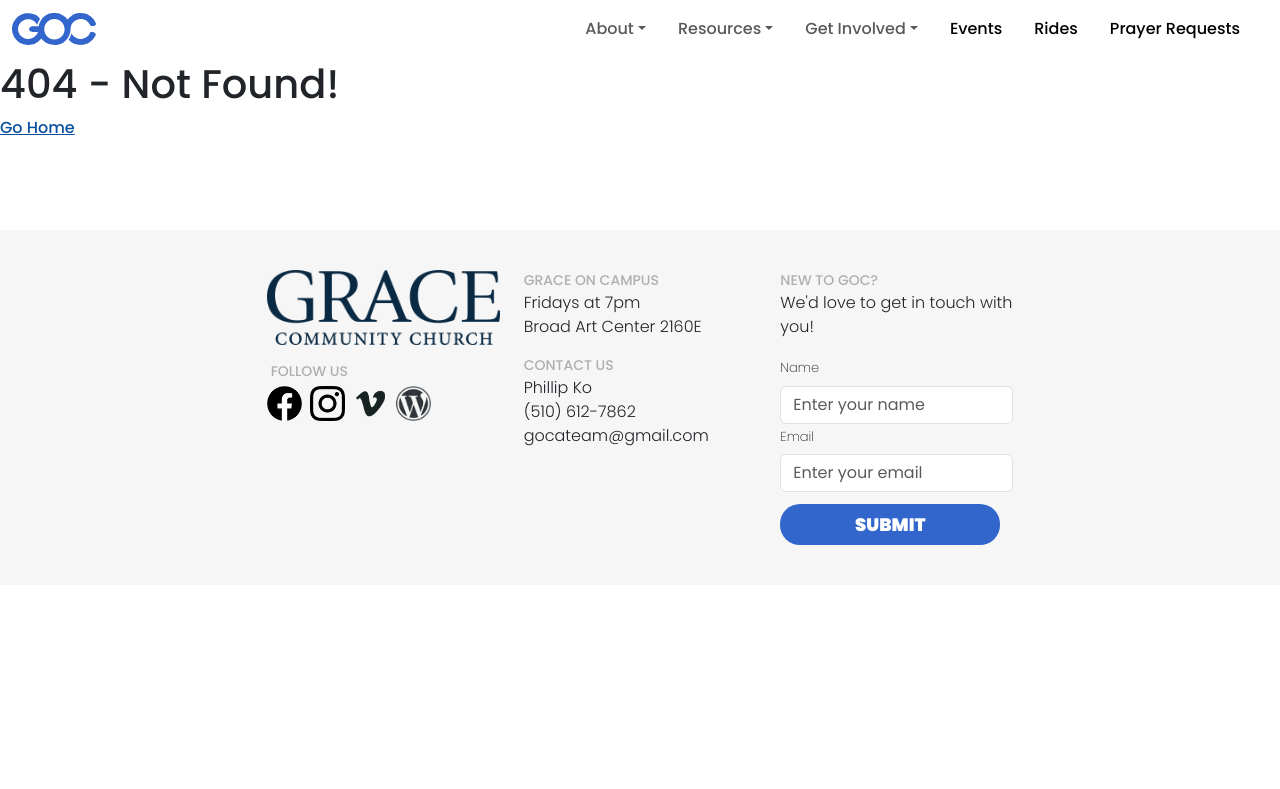
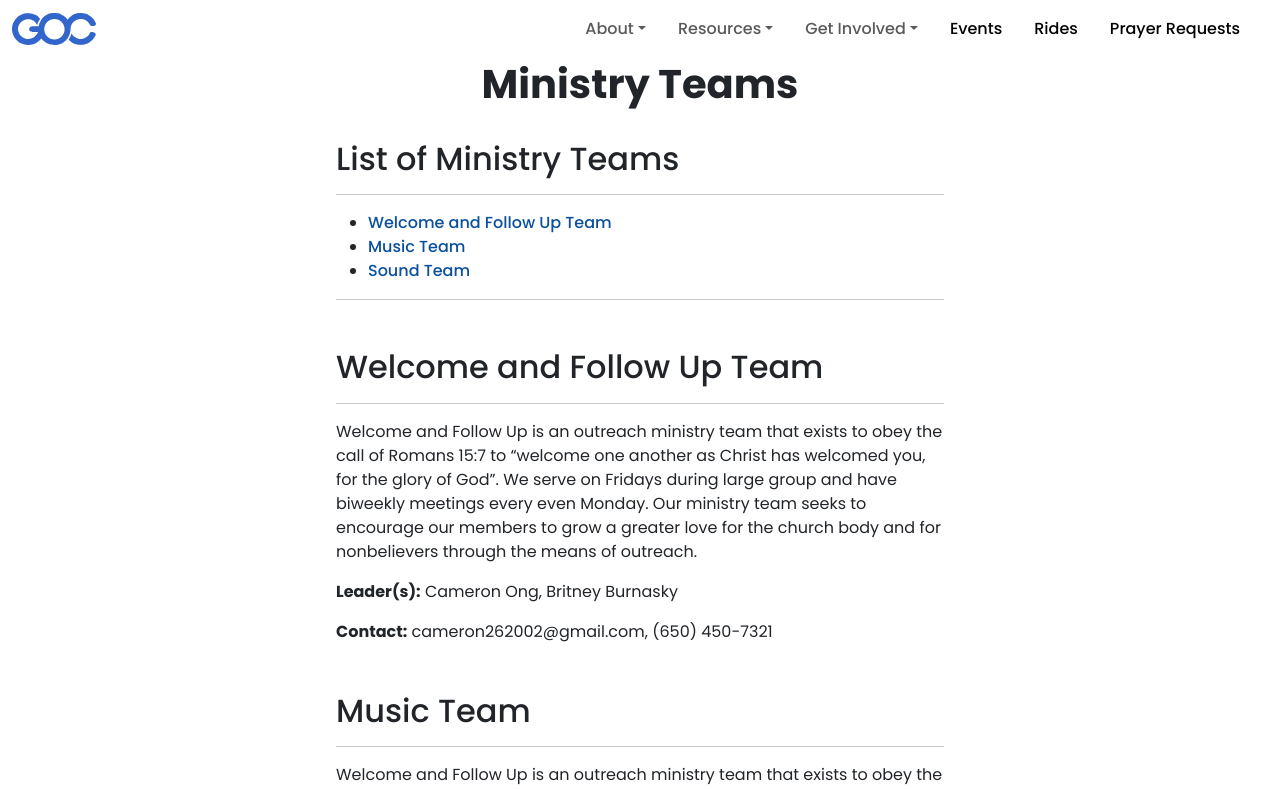
Before and after one commit to graceoncampus/goc-web-v3, a React (Create React App) app: page /ministry-teams in a window 1280 px wide. Shown: the top 789 px of the page. Built offline with nearby package versions, Linux system fonts and the light colour scheme; no server answers; what aws-amplify would draw is missing.

Commit message:
finalize ministry teams

```diff
--- a/src/App.tsx
+++ b/src/App.tsx
@@ -46,7 +46,7 @@ const App = () => {
           <Route path={"/rides/rider/signup"} element={<RiderSignup />} />
           <Route path={"/rides/driver/signup"} element={<DriverSignup />} />
           <Route path={"/ministry_teams"} element={<MinistryTeamLanding />} />
-          <Route path={"/ministryteams"} element={<MinistryTeams />} />
+          <Route path={"/ministry-teams"} element={<MinistryTeams />} />
           <Route
             path={"/ministry_teams/rides"}
             element={<StubbedRidesPage />}
--- a/src/Components/User/Header/Header.tsx
+++ b/src/Components/User/Header/Header.tsx
@@ -149,7 +149,7 @@ export const Header = (headerProps: HeaderProps) => {
 									<NavDropdown.Item
 										className={"px-2 header-navbar-link"}
 										eventKey={"Ministry Teams"}
-										href={"/ministryteams"}
+										href={"/ministry-teams"}
 									>
 										Ministry Teams
 									</NavDropdown.Item>
--- a/src/Components/User/MinistryTeams/MinistryTeams.scss
+++ b/src/Components/User/MinistryTeams/MinistryTeams.scss
@@ -20,12 +20,8 @@
 	text-align: left;
 }
 
-	.left-align {
-		text-align: left;
-	}
-
-.h2 {
-	font-size: rem.convert(24px);
+.left-align {
+	text-align: left;
 }
 
 .anchor {
--- a/src/Components/User/MinistryTeams/MinistryTeams.tsx
+++ b/src/Components/User/MinistryTeams/MinistryTeams.tsx
@@ -1,5 +1,6 @@
 import { HeaderNavbarActiveKey } from 'Components/User/Header/Header';
 import { Template } from 'Components/User/Template/Template';
+import React, { useEffect, useState } from 'react';
 
 import './MinistryTeams.scss';
 
@@ -28,10 +29,24 @@ const mockTeams: MinistryTeam[] = [
 ];
 
 export const MinistryTeams: React.FC = () => {
+	const [isUserLoggedIn, setIsUserLoggedIn] = useState(true);
+
+	// Fire only on refresh/load
+	useEffect(() => {
+		const userLoginCheck = async () => {
+			// Replace with actual login check logic
+			// const loggedIn = await checkIsLoggedIn(); // Example API call
+			// setIsUserLoggedIn(loggedIn);
+		};
+
+		userLoginCheck();
+	}, []);
+
+	// TODO: Get rid of active key eventually? Suggested by Sam
 	return (
 		<Template
 			activeKey={HeaderNavbarActiveKey.MINISTRY_TEAMS}
-			body={<TeamsBody MinistryTeams={mockTeams} />}
+			body={<TeamsBody MinistryTeams={mockTeams} isUserLoggedIn={isUserLoggedIn} />}
 		/>
 	);
 };
@@ -48,14 +63,15 @@ function slugify(text: string): string {
 		.toString()
 		.toLowerCase()
 		.replace(/\s+/g, '-') // Replace spaces with -
-		.replace(/[^\w\-]+/g, '') // Remove all non-word characters
-		.replace(/\-\-+/g, '-') // Replace multiple - with single -
+		.replace(/[^\w-]+/g, '') // Remove all non-word characters
+		.replace(/--+/g, '-') // Replace multiple - with single -
 		.replace(/^-+/, '') // Trim - from start of text
 		.replace(/-+$/, ''); // Trim - from end of text
 }
 
-const TeamsBody: React.FC<{ MinistryTeams: MinistryTeam[] }> = ({
+const TeamsBody: React.FC<{ MinistryTeams: MinistryTeam[], isUserLoggedIn: boolean }> = ({
 	MinistryTeams,
+	isUserLoggedIn,
 }) => {
 	return (
 		<div className={'text-center'}>
@@ -88,12 +104,18 @@ const TeamsBody: React.FC<{ MinistryTeams: MinistryTeam[] }> = ({
 						</h2>
 						<hr />
 						<p>{MinistryTeam.description}</p>
+						{isUserLoggedIn ? (
+							<>
 								<p>
 									<strong>Leader(s):</strong> {MinistryTeam.leaders}
 								</p>
 								<p>
 									<strong>Contact:</strong> {MinistryTeam.contact}
 								</p>
+							</>
+						) : (
+							<p>You need to be logged in to view the leader and contact information.</p>
+						)}
 					</div>
 				))}
 			</div>
```
Lines whose indentation alone changed are shown as unchanged.
